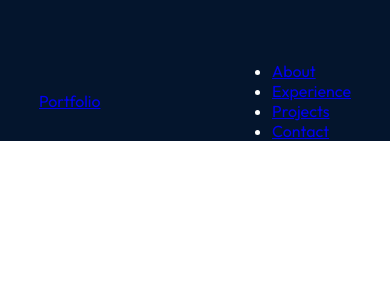
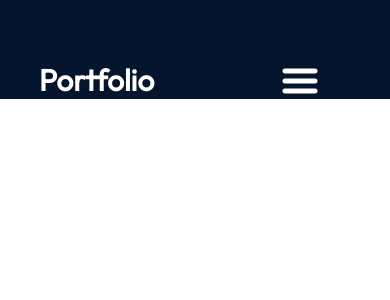
Before and after one commit to Makcollins/mak-portfolio, a React (Vite) app: page / in a window 390 px wide. Shown: the top 300 px of the page. Built offline with nearby package versions, Linux system fonts and the light colour scheme.

Commit message:
menuIcon

```diff
--- a/src/App.module.css
+++ b/src/App.module.css
@@ -4,5 +4,4 @@
     background-color: var(--color-bg);
     width: 100%;
     height: 100%;
-    color: white;
 }
--- a/src/components/Navbar/Navbar.jsx
+++ b/src/components/Navbar/Navbar.jsx
@@ -1,12 +1,18 @@
 import React from 'react';
+import { useState } from 'react';
 
 import styles from './Navbar.module.css';
+import { getImageUrl,menuIcon, closeIcon } from '../../util';
 
 const Navbar = () => {
+    const [menuOpen, setMenuOpen] = useState(false);
     return (
         <nav className={styles.navbar}>
             <a href="/" className={styles.title}>Portfolio</a>
             <div className={styles.menu}>
+                <img className={styles.menuBtn}
+                src = {menuOpen ? closeIcon() : menuIcon()} alt="Menu"
+                onClick={() => setMenuOpen(!menuOpen)}/>
                 <ul className={styles.menuItems}>
                     <li>
                         <a href="#about">About</a>
--- a/src/components/Navbar/Navbar.module.css
+++ b/src/components/Navbar/Navbar.module.css
@@ -9,3 +9,62 @@
     margin: 0 10%;
     z-index: 2;
 }
+
+.title {
+    font-size: 30px;
+    font-weight: 600;
+    text-decoration: none;
+    color: var(--color-text);
+}
+
+.menu {
+    display: flex;
+}
+
+.menuItems {
+    display: flex;
+    gap: 47px;
+    list-style: none;
+}
+
+.menuItems a {
+    text-decoration: none;
+    color: var(--color-text);
+    font-size: 25px;
+}
+
+@media screen and (max-width: 830px) {
+    .navbar {
+        flex-direction: column;
+        align-items: flex-start;
+    }
+
+    .menu {
+        position: absolute;
+        right: 0;
+        margin-right: 10%;
+        flex-direction: column;
+        align-items: flex-end;
+        gap: 11px;
+        z-index: 3;
+    }
+
+    .menuBtn {
+        display: block;
+        cursor: pointer;
+    }
+
+    .menuItems {
+        display: none;
+        flex-direction: column;
+        align-items: center;
+        gap: 13px;
+        border-radius: 10px;
+        background: rgb(25, 55, 109);
+        background: linear-gradient(0deg,
+                rgba(25, 55, 109, 0.2) 0%,
+                rgba(25, 55, 109, 1) 100%);
+        padding: 24px 33px;
+        box-shadow: 0 0 4px 0 rgba(0,0,0,0.25);
+    }
+}
--- a/src/util.js
+++ b/src/util.js
@@ -1,3 +1,9 @@
 export const getImageUrl = (path) => {
-    return new URL(`assets/${path}`, import.meta.url).href;
+    return new URL(`/assets/${path}`, import.meta.url).href;
+};
+export const menuIcon = () => {
+    return new URL(`/assets/nav/menuIcon.png`, import.meta.url).href;
+};
+export const closeIcon = () => {
+    return new URL(`/assets/nav/closeIcon.png`, import.meta.url).href;
 }
```
